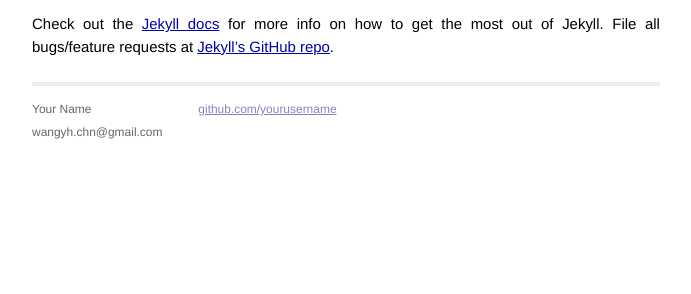
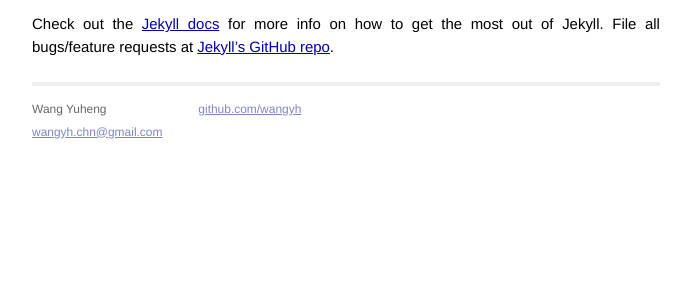
Before and after one commit to wangyh/wangyh.github.io, a Jekyll site: the page built from _posts/2013-06-25-welcome-to-jekyll.markdown, in a window 1280 px wide. Shown: the part 411-705 px from the top of the page, without its empty margins (294-985 px from the left). Built offline with Jekyll 4.4.1, drawn with Linux system fonts in a browser that asks for light colours.

Commit message:
update contact info

```diff
--- a/_layouts/default.html
+++ b/_layouts/default.html
@@ -27,13 +27,13 @@
             <div class="footer">
               <div class="contact">
                 <p>
-                  Your Name<br />
-                  {{ site.email }}
+                  Wang Yuheng<br />
+                  <a href="mailto:{{ site.email }}">{{site.email}}</a>
                 </p>
               </div>
               <div class="contact">
                 <p>
-                  <a href="http://github.com/yourusername/">github.com/yourusername</a><br />
+                  <a href="http://github.com/wangyh/">github.com/wangyh</a><br />
                 </p>
               </div>
             </div>
```
